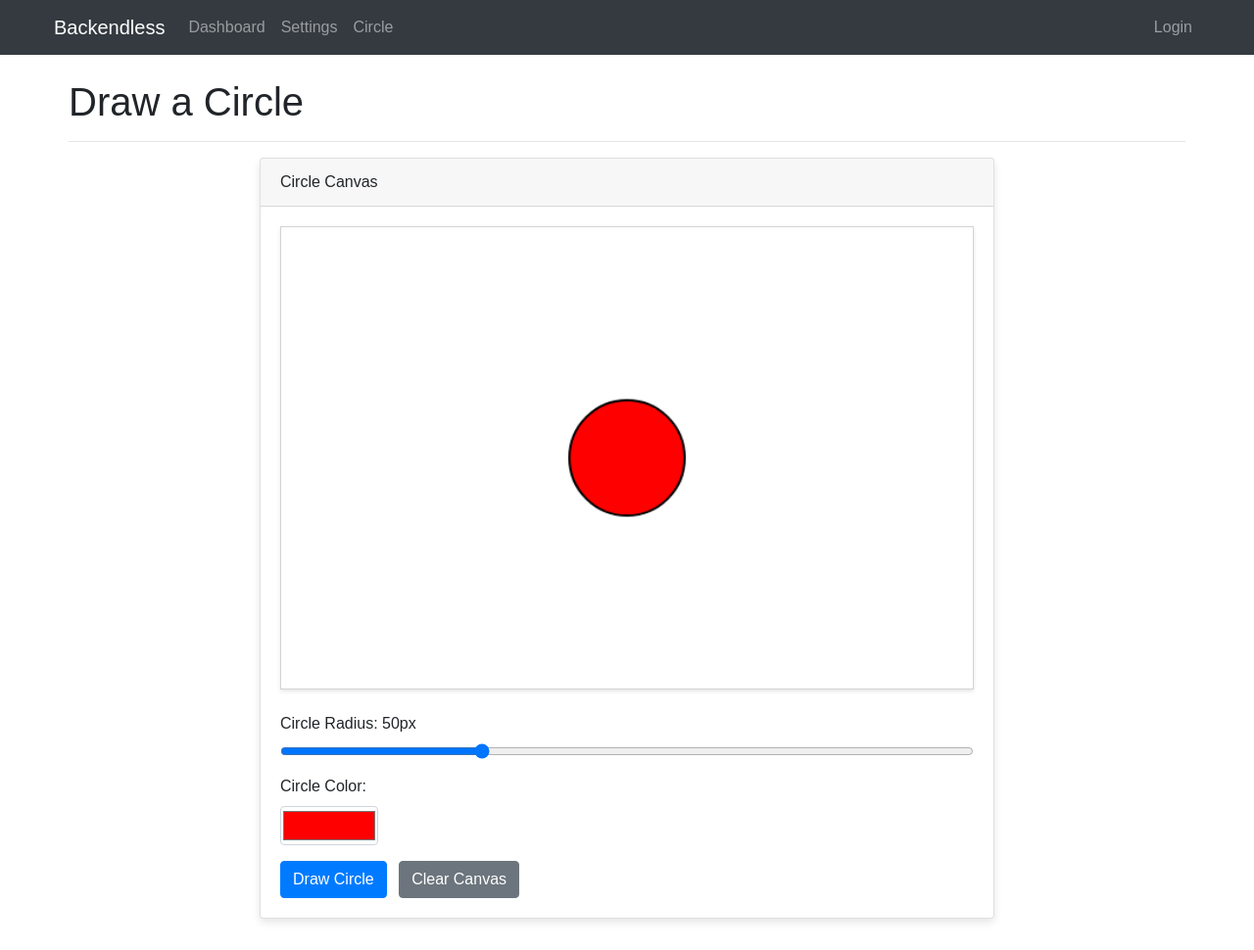
After one commit to simon12/backendless, a Django app: template backendless/templates/circle.html in a window 1280 px wide. The commit adds this page. Shown: the whole page at 98% size. Run offline with Django 4.2, Linux system fonts and the light colour scheme; the template is opened without the code that fills it, so the values that code supplies are empty; some libraries are stand-ins or nearby versions.

Commit message:
Add circle drawing feature

```diff
--- a/backendless/api/views.py
+++ b/backendless/api/views.py
@@ -3,6 +3,7 @@ from rest_framework import generics
 from .models import Endpoint, TestArea, ApiKey
 from .serializers import EndpointSerializer, TestAreaSerializer, ApiKeySerializer
 from .permissions import IsEndpointOwner, IsApiKeyOwner
+from django.views.generic import TemplateView
 
 class EndpointListCreateView(generics.ListCreateAPIView):
     queryset = Endpoint.objects.all()
@@ -23,7 +24,7 @@ class TestAreaListCreateView(generics.ListCreateAPIView):
     permission_classes = [IsEndpointOwner]
 
     def perform_create(self, serializer):
-        serializer.save(endpoint=Endpoint.objects.get(pk=self.kwargs['pk']))
+        serializer.save(endpoint=Endpoint.objects.get(pk=self.kwargs["pk"]))
 
 class TestAreaRetrieveUpdateDestroyView(generics.RetrieveUpdateDestroyAPIView):
     queryset = TestArea.objects.all()
@@ -42,3 +43,6 @@ class ApiKeyRetrieveUpdateDestroyView(generics.RetrieveUpdateDestroyAPIView):
     queryset = ApiKey.objects.all()
     serializer_class = ApiKeySerializer
     permission_classes = [IsApiKeyOwner]
+
+class CircleView(TemplateView):
+    template_name = "circle.html"
--- /dev/null
+++ b/backendless/static/css/circle.css
@@ -0,0 +1,38 @@
+/* Circle drawing page styles */
+
+#circleCanvas {
+  background-color: white;
+  box-shadow: 0 2px 4px rgba(0, 0, 0, 0.1);
+  cursor: pointer;
+}
+
+.form-group {
+  margin-bottom: 1rem;
+}
+
+#radiusSlider {
+  width: 100%;
+}
+
+#colorPicker {
+  height: 40px;
+  padding: 0;
+  border: 1px solid #ced4da;
+  border-radius: 4px;
+}
+
+.card {
+  margin-bottom: 2rem;
+}
+
+.btn {
+  margin-right: 0.5rem;
+}
+
+/* Canvas container responsive styles */
+@media (max-width: 768px) {
+  #circleCanvas {
+    max-width: 100%;
+    height: auto;
+  }
+}
--- /dev/null
+++ b/backendless/static/js/circle.js
@@ -0,0 +1,79 @@
+document.addEventListener("DOMContentLoaded", function() {
+  const canvas = document.getElementById("circleCanvas");
+  const ctx = canvas.getContext("2d");
+  const radiusSlider = document.getElementById("radiusSlider");
+  const radiusValue = document.getElementById("radiusValue");
+  const colorPicker = document.getElementById("colorPicker");
+  const drawCircleBtn = document.getElementById("drawCircleBtn");
+  const clearCanvasBtn = document.getElementById("clearCanvasBtn");
+
+  // Set initial canvas background
+  ctx.fillStyle = "#ffffff";
+  ctx.fillRect(0, 0, canvas.width, canvas.height);
+
+  // Update radius value display when slider changes
+  radiusSlider.addEventListener("input", function() {
+    radiusValue.textContent = this.value;
+  });
+
+  // Draw circle button click handler
+  drawCircleBtn.addEventListener("click", function() {
+    drawCircle();
+  });
+
+  // Clear canvas button click handler
+  clearCanvasBtn.addEventListener("click", function() {
+    clearCanvas();
+  });
+
+  // Allow clicking on canvas to draw circle at that position
+  canvas.addEventListener("click", function(event) {
+    const rect = canvas.getBoundingClientRect();
+    const scaleX = canvas.width / rect.width;
+    const scaleY = canvas.height / rect.height;
+
+    const x = (event.clientX - rect.left) * scaleX;
+    const y = (event.clientY - rect.top) * scaleY;
+
+    drawCircleAt(x, y);
+  });
+
+  // Function to draw circle at center of canvas
+  function drawCircle() {
+    const centerX = canvas.width / 2;
+    const centerY = canvas.height / 2;
+    const radius = parseInt(radiusSlider.value);
+    const color = colorPicker.value;
+
+    ctx.beginPath();
+    ctx.arc(centerX, centerY, radius, 0, 2 * Math.PI);
+    ctx.fillStyle = color;
+    ctx.fill();
+    ctx.strokeStyle = "#000000";
+    ctx.lineWidth = 2;
+    ctx.stroke();
+  }
+
+  // Function to draw circle at specific position
+  function drawCircleAt(x, y) {
+    const radius = parseInt(radiusSlider.value);
+    const color = colorPicker.value;
+
+    ctx.beginPath();
+    ctx.arc(x, y, radius, 0, 2 * Math.PI);
+    ctx.fillStyle = color;
+    ctx.fill();
+    ctx.strokeStyle = "#000000";
+    ctx.lineWidth = 2;
+    ctx.stroke();
+  }
+
+  // Function to clear canvas
+  function clearCanvas() {
+    ctx.fillStyle = "#ffffff";
+    ctx.fillRect(0, 0, canvas.width, canvas.height);
+  }
+
+  // Draw initial circle
+  drawCircle();
+});
--- a/backendless/templates/base.html
+++ b/backendless/templates/base.html
@@ -12,7 +12,11 @@
     <script src="https://ajax.googleapis.com/ajax/libs/jquery/3.5.1/jquery.min.js"></script>
     <script src="https://cdnjs.cloudflare.com/ajax/libs/popper.js/1.16.0/umd/popper.min.js"></script>
     <script src="https://maxcdn.bootstrapcdn.com/bootstrap/4.5.2/js/bootstrap.min.js"></script>
-    <link rel="stylesheet" href="{% static 'css/styles.css' %}" />
+    <link rel="stylesheet" href="{% static "css/styles.css" %}" />
+    <link rel="stylesheet" href="{% static "css/main.css" %}" />
+    <link rel="stylesheet" href="{% static "css/circle.css" %}" />
+    <script src="{% static "js/main.js" %}"></script>
+    <script src="{% static "js/circle.js" %}"></script>
 
     <title>Backendless</title>
   </head>
@@ -34,18 +38,21 @@
         <div class="collapse navbar-collapse" id="navbarNav">
           <ul class="navbar-nav mr-auto">
             <li class="nav-item">
-              <a class="nav-link" href="{% url 'dashboard' %}">Dashboard</a>
+              <a class="nav-link" href="{% url "dashboard" %}">Dashboard</a>
             </li>
             <li class="nav-item">
-              <a class="nav-link" href="{% url 'settings' %}">Settings</a>
+              <a class="nav-link" href="{% url "settings" %}">Settings</a>
+            </li>
+            <li class="nav-item">
+              <a class="nav-link" href="{% url "api:circle" %}">Circle</a>
             </li>
           </ul>
           <ul class="navbar-nav">
             <li class="nav-item">
               {% if user.is_authenticated %}
-              <a class="nav-link" href="{% url 'logout' %}">Logout</a>
+              <a class="nav-link" href="{% url "logout" %}">Logout</a>
               {% else %}
-              <a class="nav-link" href="{% url 'login' %}">Login</a>
+              <a class="nav-link" href="{% url "login" %}">Login</a>
               {% endif %}
             </li>
           </ul>
--- /dev/null
+++ b/backendless/templates/circle.html
@@ -0,0 +1,31 @@
+{% extends "base.html" %}
+{% block content %}
+<div class="container">
+  <h1>Draw a Circle</h1>
+  <hr />
+  <div class="row">
+    <div class="col-md-8 offset-md-2">
+      <div class="card">
+        <div class="card-header">
+          Circle Canvas
+        </div>
+        <div class="card-body">
+          <canvas id="circleCanvas" width="600" height="400" style="border:1px solid #d3d3d3; width: 100%; height: auto;"></canvas>
+          <div class="mt-3">
+            <div class="form-group">
+              <label for="radiusSlider">Circle Radius: <span id="radiusValue">50</span>px</label>
+              <input type="range" class="form-control-range" id="radiusSlider" min="10" max="150" value="50">
+            </div>
+            <div class="form-group">
+              <label for="colorPicker">Circle Color:</label>
+              <input type="color" class="form-control" id="colorPicker" value="#ff0000" style="width: 100px;">
+            </div>
+            <button id="drawCircleBtn" class="btn btn-primary">Draw Circle</button>
+            <button id="clearCanvasBtn" class="btn btn-secondary">Clear Canvas</button>
+          </div>
+        </div>
+      </div>
+    </div>
+  </div>
+</div>
+{% endblock %}
```
Also changed, not shown: backendless/api/urls.py (+8 -7 lines), backendless/backendless/urls.py (+9 -7 lines).
